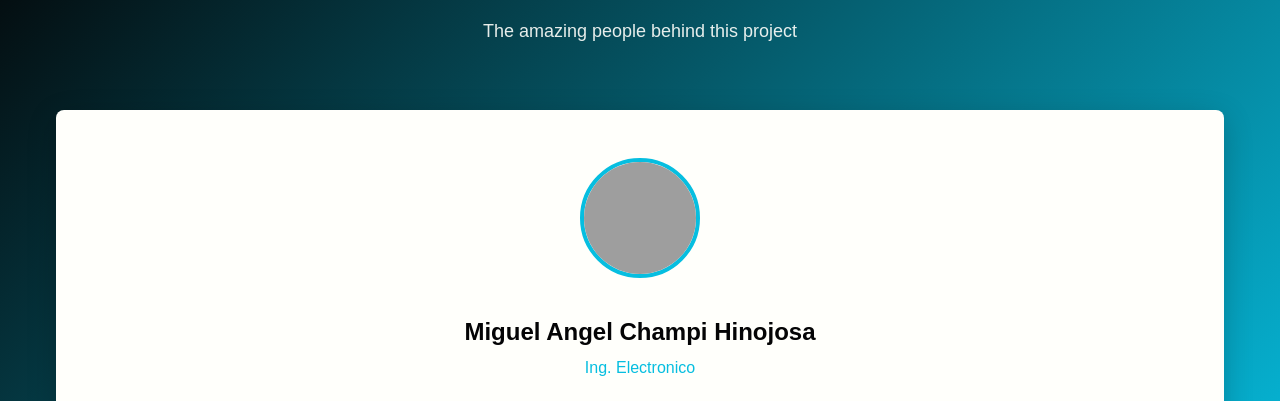
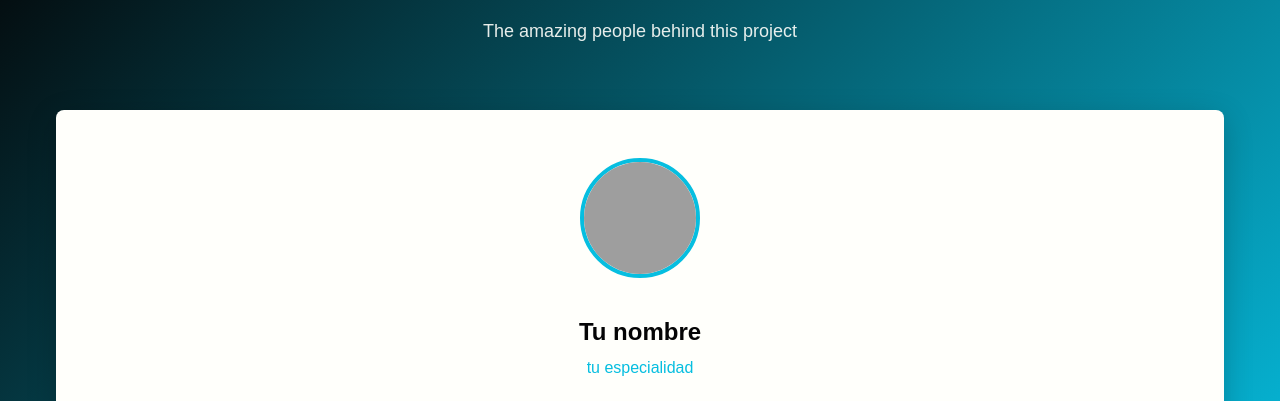
Before and after one commit to MiguelChampi/hackathon-0-miguelchampi, a plain HTML site: page index.html in a window 1280 px wide. Shown: the part 1403-1804 px from the top of the page. Drawn offline with Linux system fonts and the light colour scheme; grey boxes are pictures that could not be loaded.

Commit message:
Update index.html

```diff
--- a/index.html
+++ b/index.html
@@ -143,9 +143,9 @@
                 </div>
                 <div class="team-card__content">
                   <!-- Aquí tu nombre completo -->
-                  <h3 class="team-card__name">Miguel Angel Champi Hinojosa</h3>
+                  <h3 class="team-card__name">Tu nombre</h3>
                   <!-- Aquí tu especialidad o rol (ej: Frontend Developer, Backend Developer, etc.) -->
-                  <p class="team-card__role">Ing. Electronico</p>
+                  <p class="team-card__role">tu especialidad</p>
                   <div class="team-card__social">
                     <!-- Aquí tu link de GitHub (reemplaza el # con tu URL) -->
                     <a
```
